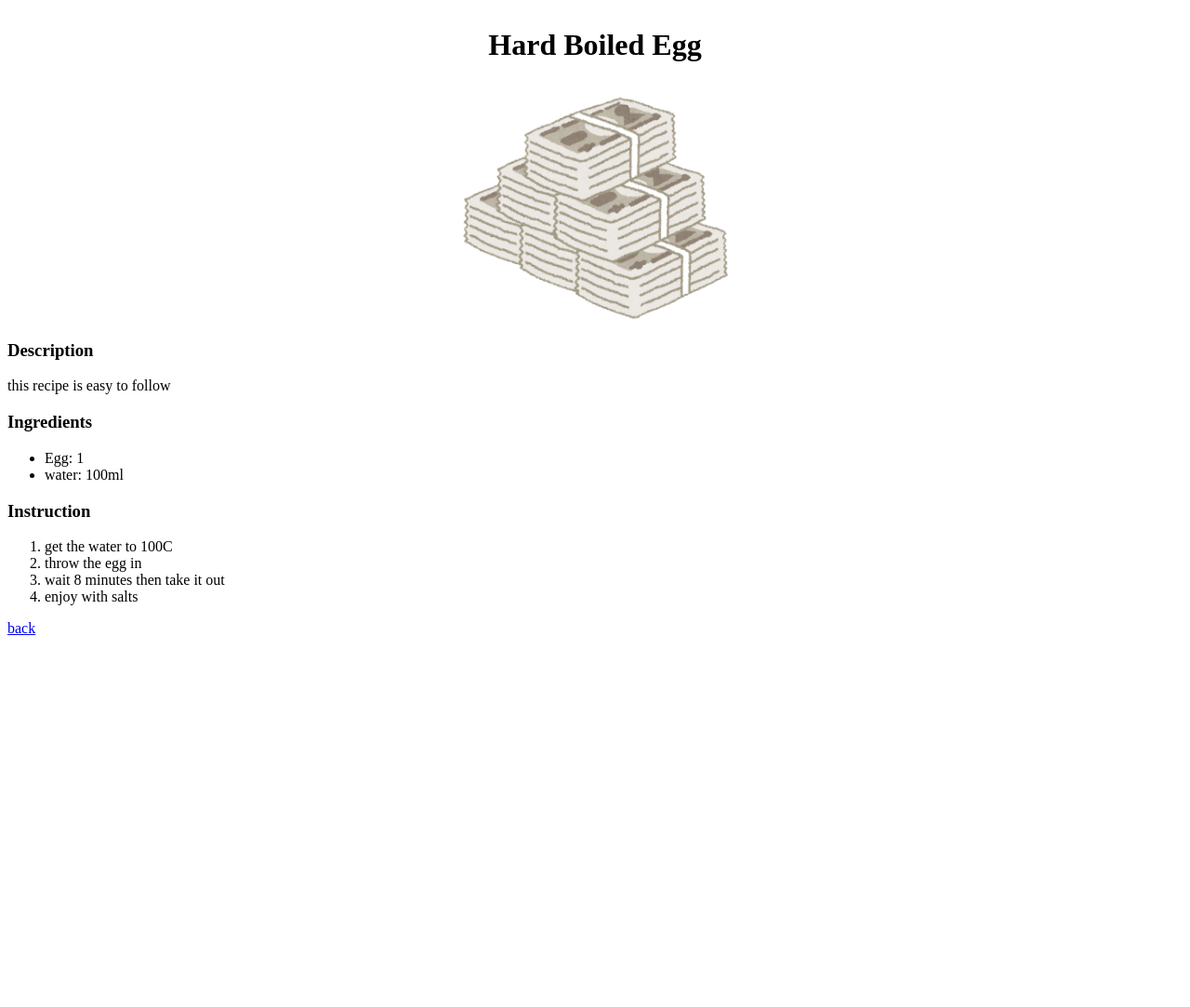
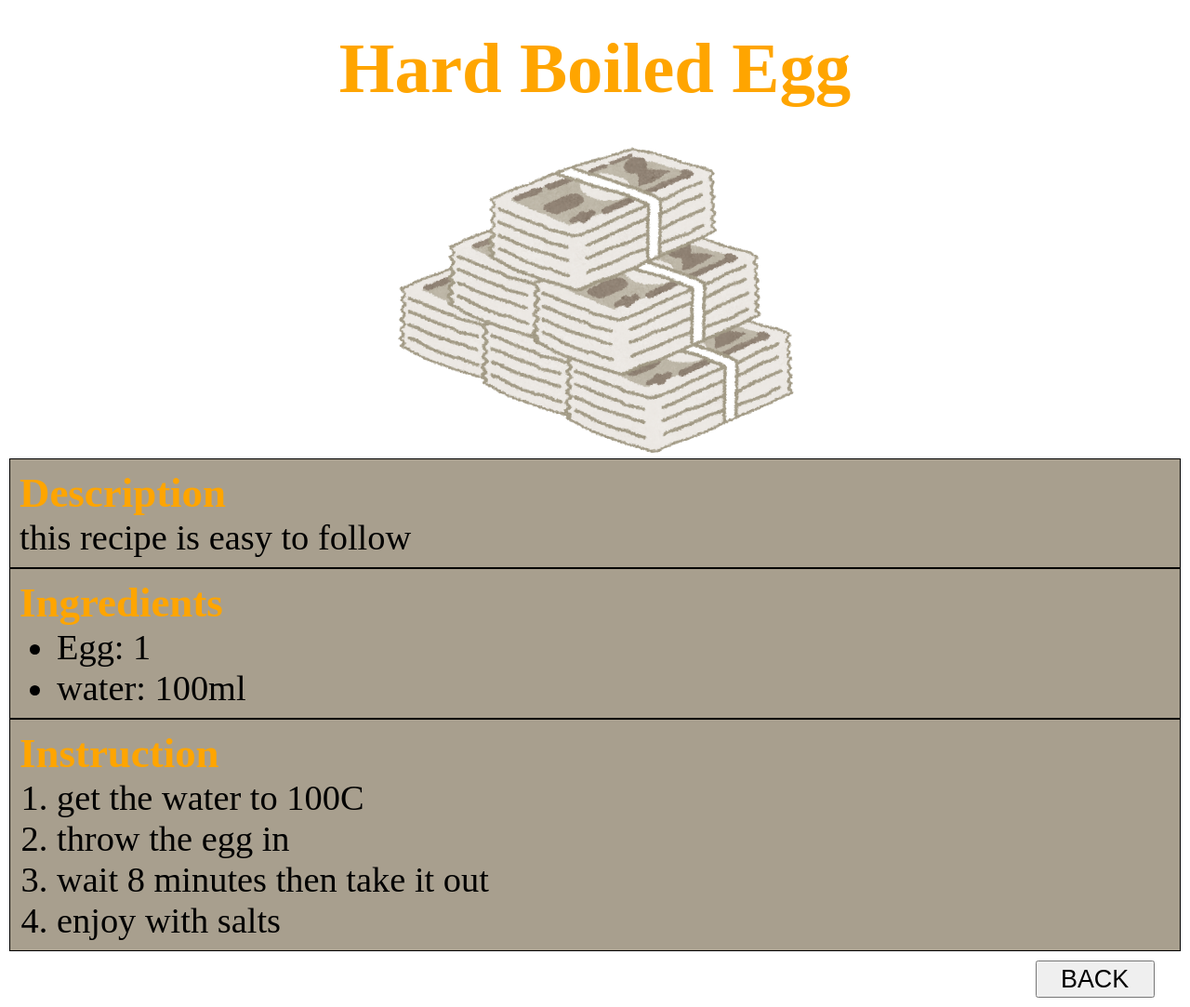
Before and after one commit to cuonghathe/TOP-P1, a plain HTML site: page recipies/hard_boiled_egg.html in a window 1280 px wide. Shown: the whole page at 93% size. Before the commit the page ends 800 px from the top, so only its background shows below. Drawn offline with Linux system fonts and the light colour scheme.

Commit message:
more css

```diff
--- a/index.css
+++ b/index.css
@@ -1,4 +1,21 @@
+:root{
+  --text-color:orange;
+}
+
+*{
+  margin: 0;
+  background-color:azure;
+  color: var(--text-color);
+
+}
+
+html{
+  font-size: 4vw;
+}
+
+
 .header{
+  font-size: 2em;
   font-style:italic;
   margin-left: auto;
   text-align: center;
@@ -7,8 +24,12 @@
 
 #frontImage{
   display: block;
-  width: 250px;
-  height: 220px;
+  width: 50%;
+  height: 50%;
   margin-left: auto;
   margin-right: auto;
 }
+
+.firstRow td{
+  color: black;
+}
--- a/recipies/hard_boiled_egg.html
+++ b/recipies/hard_boiled_egg.html
@@ -9,13 +9,20 @@
 <body>
   <h1>Hard Boiled Egg</h1>
   <img src="../image/money_satsutaba2.png" alt ="egg image">
+
+  <div>
     <h3>Description</h3>
     <p>this recipe is easy to follow</p>
+  </div>
+  <div>
     <h3>Ingredients</h3>
     <ul>
       <li>Egg: 1</li>
       <li>water: 100ml</li>
     </ul>
+  </div>
+
+  <div>
   <h3>Instruction</h3>
     <ol>
       <li>get the water to 100C</li>
@@ -23,7 +30,8 @@
       <li>wait 8 minutes then take it out</li>
       <li>enjoy with salts</li>
     </ol>
-  <p><a href="../index.html" rel="noopener noreferer">back</a></p>
+</div>
+  <button class = "link" href="../index.html" rel="noopener noreferer">BACK</button>
 
 </body>
 </html>
--- a/recipies/recipes.css
+++ b/recipies/recipes.css
@@ -1,12 +1,55 @@
+:root{
+  --text-color: orange;
+  --box-color:rgb(168, 159, 142);
+}
+
+*{
+  margin: 0;
+}
+
+div{
+  background-color: var(--box-color);
+  margin: 0 10px ;
+  padding: 10px;
+  border: 1px solid;
+}
+
+html{
+  font-size: 3vw;
+  color:black;
+}
+
 h1{
   text-align: center;
   margin:30px;
+  font-size: 2rem;
 }
+
+h1,h3{
+  color: var(--text-color);
+}
+
+.link{
+  display: block;
+  margin: 10px;
+  height: 5vh;
+  width: 10vw;
+  font-size: 70%;
+  margin-left: 87%;
+}
+
+.link:hover{
+  color: brown;
+}
+
+
+
+
 
 img{
   display: block;
   margin-left: auto;
   margin-right: auto;
-  height:250px;
-  width: 300px;
+  height:35%;
+  width: 35%;
 }
```
Also changed, not shown: index.html (+18 -0 lines), 1 other file. Lines whose indentation alone changed are shown as unchanged.
